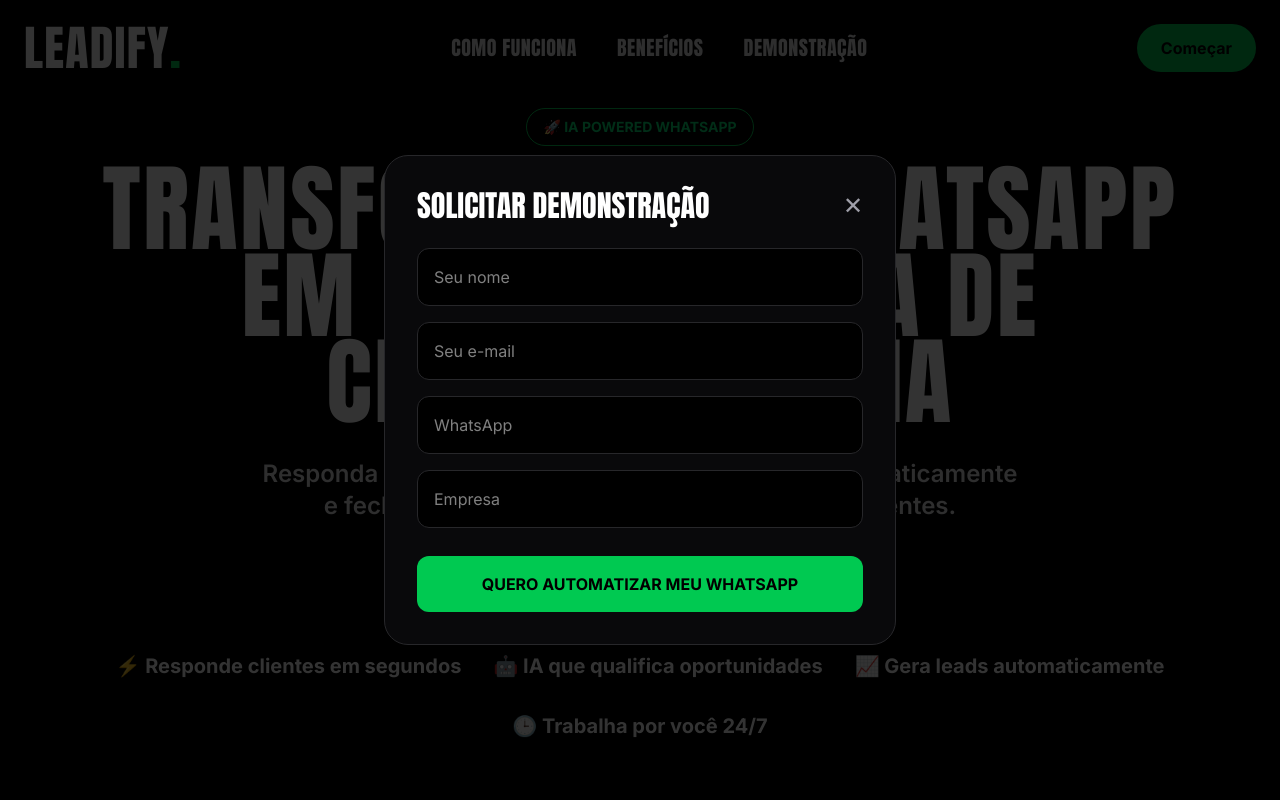
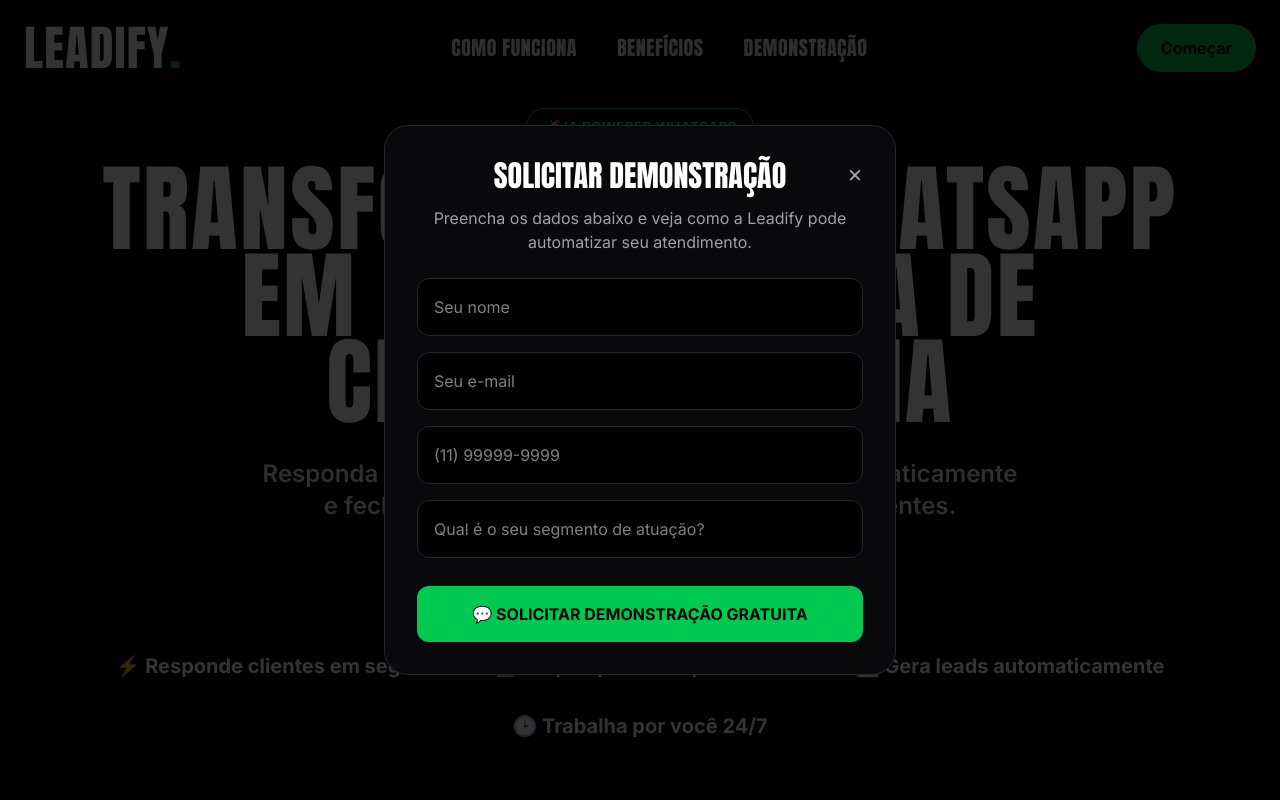
Before and after one commit to dominguesinglid-stack/leadify, a Next.js app: page / in a window 1280 px wide. Both pictures are taken after a click on the button "Começar". Shown: the top 800 px of the page. Built offline with nearby package versions, Linux system fonts and the light colour scheme; no server answers; the database is empty.

Commit message:
telegram funcionando

```diff
--- a/app/api/telegram/route.ts
+++ b/app/api/telegram/route.ts
@@ -3,12 +3,16 @@
     const body = await req.json();
 
     const mensagem = `
-🚀 Novo Lead Leadify
+🚀 NOVO LEAD LEADIFY
 
 👤 Nome: ${body.nome}
-🏢 Empresa: ${body.empresa}
+🎯 Segmento: ${body.empresa}
 📧 E-mail: ${body.email}
 📱 WhatsApp: ${body.whatsapp}
+
+📅 ${new Date().toLocaleString("pt-BR")}
+
+🟢 Lead aguardando contato
 `;
 
     const resposta = await fetch(
--- a/app/page.tsx
+++ b/app/page.tsx
@@ -44,6 +44,25 @@
   }, []);
 
 const salvarLead = async () => {
+  if (!nome) {
+  alert("Informe seu nome.");
+  return;
+}
+
+if (!email) {
+  alert("Informe seu e-mail.");
+  return;
+}
+
+if (!whatsapp) {
+  alert("Informe seu WhatsApp.");
+  return;
+}
+
+if (!empresa) {
+  alert("Informe seu segmento de atuação.");
+  return;
+}
   const { error } = await supabase.from("leads").insert([
     { nome, email, whatsapp, empresa },
   ]);
@@ -72,7 +91,7 @@
 
   setTimeout(() => {
     setSucesso(false);
-  }, 3000);
+  }, 15000);
 
   setModalAberto(false);
 
@@ -425,27 +444,31 @@
       {modalAberto && (
         <div className="fixed inset-0 z-50 flex items-center justify-center bg-black/80 p-6">
           <div className="w-full max-w-lg rounded-3xl border border-zinc-800 bg-zinc-950 p-8">
-            <div className="mb-6 flex items-center justify-between">
-              <h2 className={`${anton.className} text-3xl uppercase`}>
+            <div className="mb-6 relative">
+  <h2 className={`${anton.className} text-center text-3xl uppercase`}>
     Solicitar Demonstração
   </h2>
 
+  <p className="mt-3 text-center text-zinc-400">
+    Preencha os dados abaixo e veja como a Leadify pode automatizar seu atendimento.
+  </p>
+
   <button
     onClick={() => setModalAberto(false)}
-                className="text-2xl text-zinc-400 hover:text-white"
+    className="absolute right-0 top-0 text-2xl text-zinc-400 hover:text-white"
   >
-                ✕
+    ×
   </button>
 </div>
 
             <div className="grid gap-4">
               <input className="rounded-xl border border-zinc-800 bg-black p-4 text-white" placeholder="Seu nome" value={nome} onChange={(e) => setNome(e.target.value)} />
               <input className="rounded-xl border border-zinc-800 bg-black p-4 text-white" placeholder="Seu e-mail" value={email} onChange={(e) => setEmail(e.target.value)} />
-              <input className="rounded-xl border border-zinc-800 bg-black p-4 text-white" placeholder="WhatsApp" value={whatsapp} onChange={(e) => setWhatsapp(e.target.value)} />
-              <input className="rounded-xl border border-zinc-800 bg-black p-4 text-white" placeholder="Empresa" value={empresa} onChange={(e) => setEmpresa(e.target.value)} />
+              <input className="rounded-xl border border-zinc-800 bg-black p-4 text-white" placeholder="(11) 99999-9999" value={whatsapp} onChange={(e) => { let valor = e.target.value.replace(/\D/g, ""); valor = valor.replace(/^(\d{2})(\d)/g, "($1) $2"); valor = valor.replace(/(\d{5})(\d)/, "$1-$2"); setWhatsapp(valor); }}/>
+              <input className="rounded-xl border border-zinc-800 bg-black p-4 text-white" placeholder="Qual é o seu segmento de atuação?" value={empresa} onChange={(e) => setEmpresa(e.target.value)} />
 
               <button onClick={salvarLead} className="mt-3 rounded-xl bg-green-500 py-4 font-bold text-black transition hover:bg-green-400">
-                QUERO AUTOMATIZAR MEU WHATSAPP
+                💬 SOLICITAR DEMONSTRAÇÃO GRATUITA
               </button>
             </div>
           </div>
@@ -453,9 +476,24 @@
       )}
 
       {sucesso && (
-        <div className="fixed bottom-6 right-6 z-50 rounded-2xl border border-green-500 bg-zinc-950 px-6 py-4 shadow-lg">
-          <p className="font-bold text-green-400">
-            ✅ Lead cadastrado com sucesso!
+  <div className="fixed bottom-6 right-6 z-50 max-w-md rounded-2xl border border-green-500 bg-zinc-950 p-6 shadow-lg shadow-green-500/20">
+    <h3 className="text-lg font-extrabold text-green-400">
+      🎉 Demonstração iniciada!
+    </h3>
+
+    <p className="mt-3 text-sm text-zinc-300">
+  🤖 A Leadify analisou e qualificou este lead automaticamente.
+    </p>
+
+    <div className="mt-4 space-y-2 text-sm">
+  <p className="text-green-400">🔍 Segmento identificado</p>
+  <p className="text-green-400">🎯 Interesse detectado</p>
+  <p className="text-green-400">✅ Lead qualificado</p>
+  <p className="text-green-400">📥 Registrado no CRM</p>
+    </div>
+
+    <p className="mt-4 text-xs text-zinc-400">
+  Recomendação: Automação de WhatsApp + acompanhamento de leads.
 </p>
   </div>
 )}
```
Lines whose indentation alone changed are shown as unchanged.
